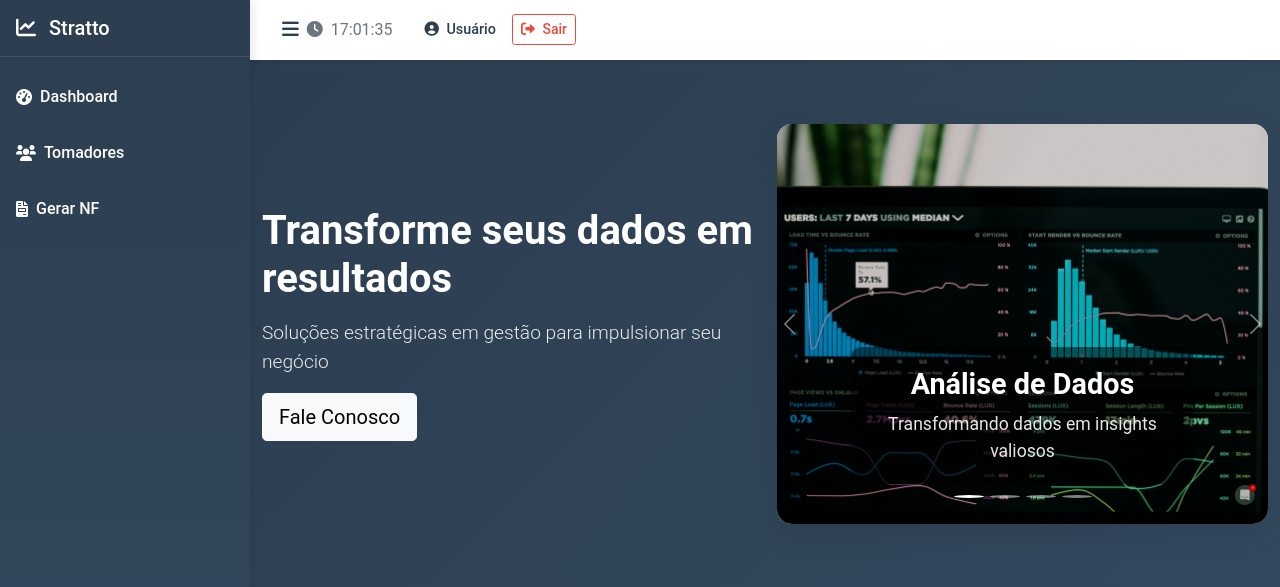
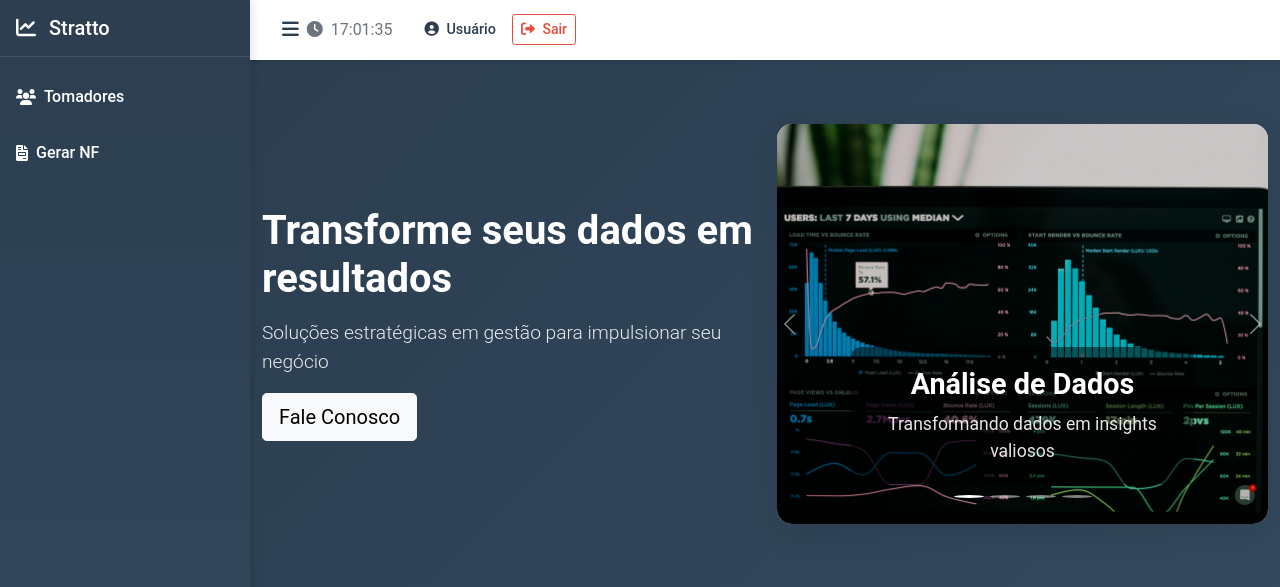
Before and after one commit to DevDeP100/Stratto, a Django app: page /contato/ in a window 1280 px wide. Shown: the top 587 px of the page. Run offline with Django 5.2, Linux system fonts and the light colour scheme.

Commit message:
Correção da tela principal

```diff
--- a/main/views.py
+++ b/main/views.py
@@ -17,7 +17,7 @@ def home(request):
         messages.success(request, 'Mensagem enviada com sucesso! Entraremos em contato em breve.')
         return redirect('home')
 
-    return render(request, 'home.html')
+    return render(request, 'geraNF/lista_tomadores.html')
 
 def contato(request):
     if request.method == 'POST':
--- a/templates/base.html
+++ b/templates/base.html
@@ -27,12 +27,6 @@
 
         <nav class="sidebar-nav">
             <ul class="nav flex-column">
-                <li class="nav-item">
-                    <a class="nav-link" href="{% url 'main:dashboard' %}">
-                        <i class="fas fa-tachometer-alt me-2"></i>
-                        <span>Dashboard</span>
-                    </a>
-                </li>
                 <li class="nav-item">
                     <a class="nav-link" href="{% url 'geraNF:lista_tomadores' %}">
                         <i class="fas fa-users me-2"></i>
```
